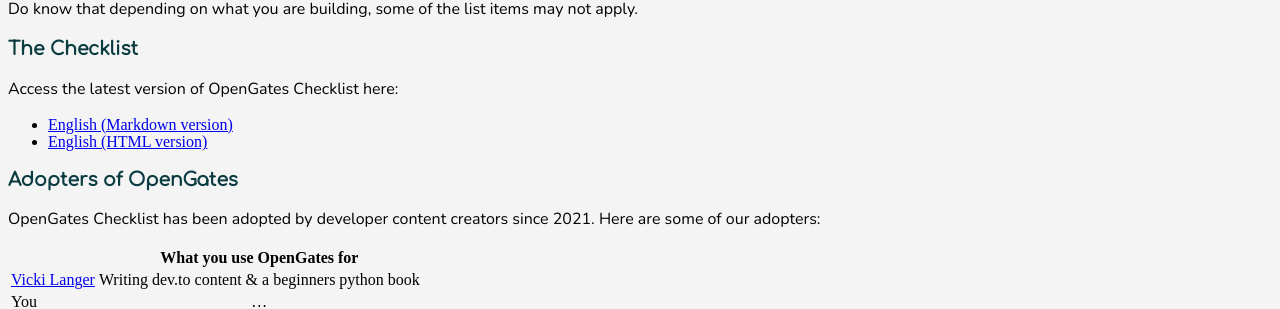
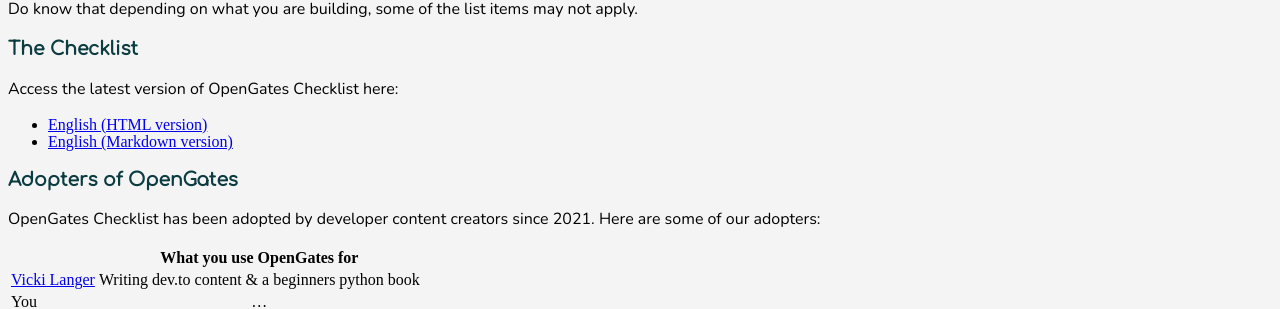
Before and after one commit to VickiLanger/OpenGates, a Jekyll site: the page built from site/home.md, in a window 1280 px wide. Shown: the part 327-636 px from the top of the page. Built offline with Jekyll 4.4.1, drawn with Linux system fonts in a browser that asks for light colours.

Commit message:
swap order of links

```diff
--- a/site/home.md
+++ b/site/home.md
@@ -15,8 +15,8 @@ Do know that depending on what you are building, some of the list items may not
 
 ### The Checklist
 Access the latest version of OpenGates Checklist here:
+- [English (HTML version)](https://vickilanger.github.io/OpenGates/checklist/)
 - [English (Markdown version)](https://raw.githubusercontent.com/VickiLanger/OpenGates/main/site/checklist.md)
-- [English (HTML version)](https://vickilanger.github.io/OpenGates/checklist/)
 
 [//]: <> (## Support OpenGates)
 
```
